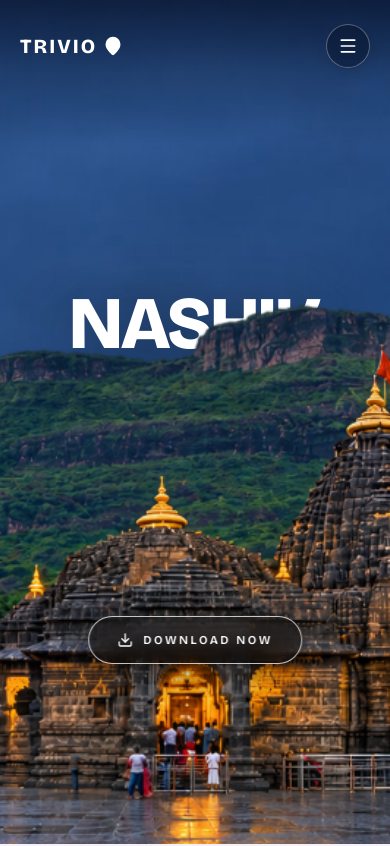
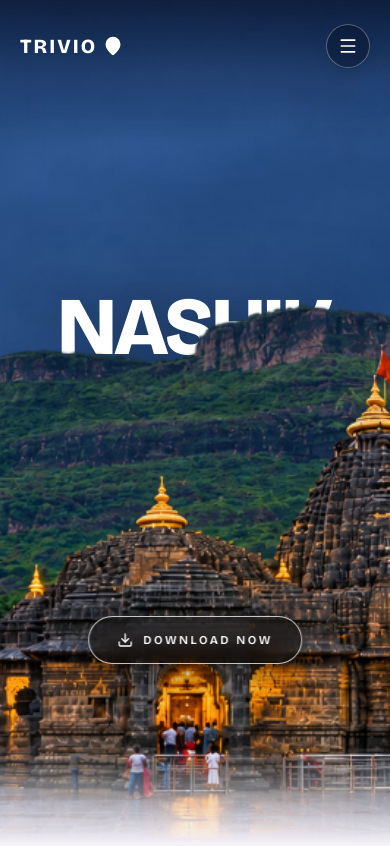
Before and after one commit to sooubh/nashik, a Next.js app: page / in a window 390 px wide. Shown: the top 846 px of the page. Built offline with nearby package versions, Linux system fonts and the light colour scheme.

Commit message:
Add scroll-linked hero parallax and larger mobile wordmark

```diff
--- a/src/components/landing/HeroSection.tsx
+++ b/src/components/landing/HeroSection.tsx
@@ -2,15 +2,29 @@
 
 import React from 'react';
 import Image from 'next/image';
-import { motion, useReducedMotion } from 'framer-motion';
+import { motion, useReducedMotion, useScroll, useSpring, useTransform } from 'framer-motion';
 import { Download } from 'lucide-react';
 import { SITE_CONFIG } from '@/config/site';
 
 export function HeroSection() {
   const shouldReduceMotion = useReducedMotion();
+  const heroRef = React.useRef<HTMLElement>(null);
+  const { scrollYProgress } = useScroll({
+    target: heroRef,
+    offset: ['start start', 'end start'],
+  });
+  const wordmarkY = useSpring(
+    useTransform(scrollYProgress, [0, 0.62, 1], [0, -18, -72]),
+    { stiffness: 105, damping: 28, mass: 0.35 },
+  );
+  const wordmarkOpacity = useTransform(scrollYProgress, [0, 0.58, 0.9, 1], [1, 1, 0.35, 0]);
+  const foregroundY = useSpring(
+    useTransform(scrollYProgress, [0, 1], [0, -34]),
+    { stiffness: 90, damping: 28, mass: 0.4 },
+  );
 
   return (
-    <section className="relative h-screen min-h-[640px] w-full overflow-hidden bg-slate-950 text-white select-none max-sm:h-[100svh] max-sm:min-h-[680px]">
+    <section ref={heroRef} className="relative h-screen min-h-[640px] w-full overflow-hidden bg-slate-950 text-white select-none max-sm:h-[100svh] max-sm:min-h-[680px]">
       {/* One original sky image is used across desktop and mobile. */}
       <div className="absolute inset-0 z-0 h-full w-full select-none">
         <div className="absolute inset-0 h-full w-full">
@@ -35,14 +49,15 @@ export function HeroSection() {
         animate={{ opacity: 1, y: 0 }}
         transition={{ duration: 0.9, ease: 'easeOut' }}
         className="pointer-events-none absolute inset-x-0 top-[34%] z-[5] flex w-full justify-center px-2 sm:top-[11%] md:top-[9%] lg:top-[7%]"
+        style={shouldReduceMotion ? undefined : { y: wordmarkY, opacity: wordmarkOpacity }}
       >
-        <h1 className="w-full select-none text-center font-sans text-[19vw] font-black uppercase leading-none tracking-tight text-white drop-shadow-[0_12px_40px_rgba(0,0,0,0.6)] sm:text-[19.2vw]">
+        <h1 className="w-full select-none text-center font-sans text-[21vw] font-black uppercase leading-none tracking-tight text-white drop-shadow-[0_12px_40px_rgba(0,0,0,0.6)] sm:text-[19.2vw]">
           NASHIK
         </h1>
       </motion.div>
 
       {/* Reuse the exact desktop foreground cutout; responsive object-fit frames it for phones. */}
-      <div className="pointer-events-none absolute inset-0 z-10 h-full w-full select-none">
+      <motion.div className="pointer-events-none absolute inset-0 z-10 h-full w-full select-none" style={shouldReduceMotion ? undefined : { y: foregroundY }}>
         <div className="absolute inset-0 h-full w-full">
           <Image
             src="/images/trivio/hero-temple-cutout.png"
@@ -56,7 +71,10 @@ export function HeroSection() {
             className="scale-[1.002] object-cover object-center max-sm:scale-100 max-sm:object-[center_50%]"
           />
         </div>
-      </div>
+      </motion.div>
+
+      {/* Softly blends the hero artwork into the following destination section. */}
+      <div aria-hidden="true" className="pointer-events-none absolute inset-x-0 bottom-0 z-[15] h-24 bg-gradient-to-b from-transparent to-[#F4F1F8] sm:h-28" />
 
       {/* The primary hero action now takes visitors directly to Google Play. */}
       <div className="pointer-events-auto absolute left-1/2 top-[51%] z-20 -translate-x-1/2 sm:top-[52%] md:top-[53%] max-sm:top-[73%]">
```
